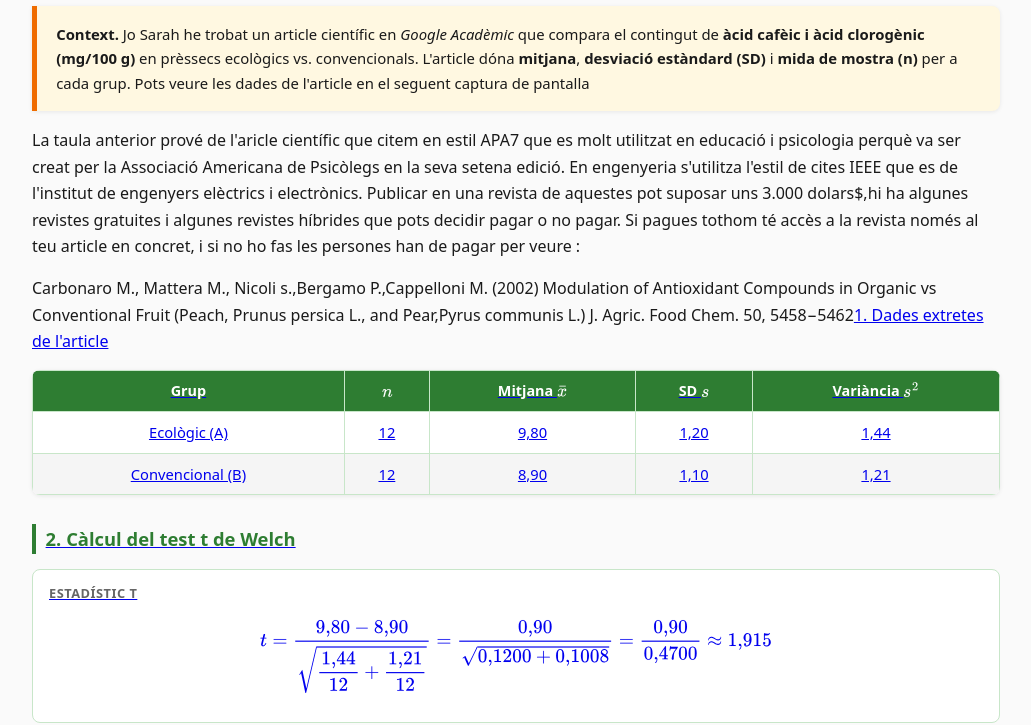
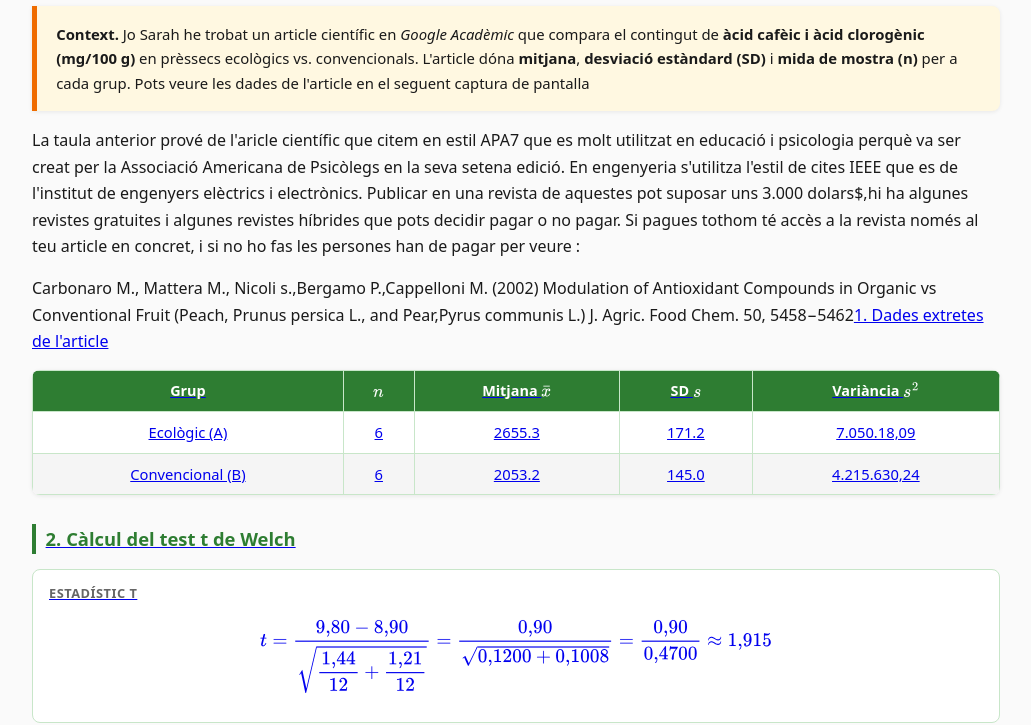
Before and after one commit to sospinapompeu/sospinapompeu.github.io, a plain HTML site: page t/index.html in a window 1280 px wide. Shown: the part 79-804 px from the top of the page, without its empty margins (124-1155 px from the left). Drawn offline with nearby package versions, Linux system fonts and the light colour scheme.

Commit message:
Update index.html

```diff
--- a/t/index.html
+++ b/t/index.html
@@ -193,17 +193,17 @@ Conventional Fruit (Peach, Prunus persica L., and Pear,Pyrus communis L.)  J. Ag
     <tbody>
       <tr>
         <td>Ecològic (A)</td>
-        <td>12</td>
-        <td>9,80</td>
-        <td>1,20</td>
-        <td>1,44</td>
+        <td>6</td>
+        <td>2655.3</td>
+        <td>171.2</td>
+        <td>7.050.18,09</td>
       </tr>
       <tr>
         <td>Convencional (B)</td>
-        <td>12</td>
-        <td>8,90</td>
-        <td>1,10</td>
-        <td>1,21</td>
+        <td>6</td>
+        <td>2053.2</td>
+        <td>145.0</td>
+        <td>4.215.630,24</td>
       </tr>
     </tbody>
   </table>
@@ -285,7 +285,7 @@ Conventional Fruit (Peach, Prunus persica L., and Pear,Pyrus communis L.)  J. Ag
       \(t = 1{,}915\) <strong>sí supera</strong> el valor crític \(t_{0{,}05}(21) = 1{,}721\).
     </p>
     <p>
-      Conclouríem que el tomàquet ecològic té <strong>significativament més licopè</strong>
+      Conclouríem que el prèssec ecològic té <strong>significativament més licopè</strong>
       que el convencional.
     </p>
   </div>
```
